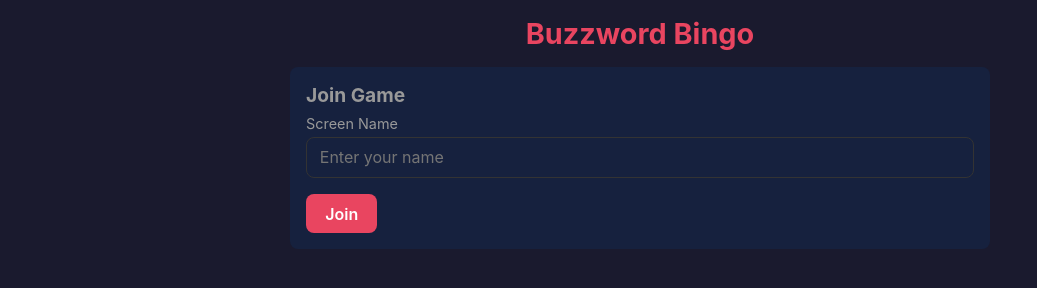
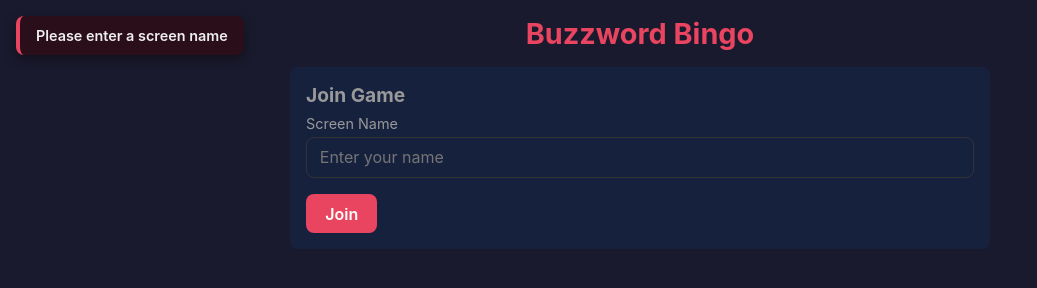
Before and after one commit to adrees/townhall-games, a website: page public/index.html in a window 1280 px wide. Both pictures are taken after a click on the button "Join". Shown: the whole page, without its empty margins (0-1037 px from the left). Drawn offline with Linux system fonts and the light colour scheme.

Commit message:
inline alerts

```diff
--- a/public/index.html
+++ b/public/index.html
@@ -7,6 +7,7 @@
   <link rel="stylesheet" href="/style.css">
 </head>
 <body>
+  <div id="notificationArea" class="notification-area hidden"></div>
   <div class="container">
     <h1>Buzzword Bingo</h1>
 
@@ -52,6 +53,18 @@
   <script>
     var ws;
     var playerId = null;
+    var notifTimer = null;
+
+    function showNotification(message, type) {
+      var el = document.getElementById('notificationArea');
+      el.textContent = message;
+      el.className = 'notification-area ' + (type || 'error');
+      if (notifTimer) clearTimeout(notifTimer);
+      notifTimer = setTimeout(function() {
+        el.classList.add('hidden');
+      }, 4000);
+    }
+
     var grid = null;
     var marked = null;
     var gameActive = false;
@@ -136,7 +149,7 @@
           break;
 
         case 'error':
-          alert('Error: ' + msg.message);
+          showNotification('Error: ' + msg.message, 'error');
           break;
       }
     }
@@ -144,7 +157,7 @@
     function joinGame() {
       var name = document.getElementById('screenName').value.trim();
       if (!name) {
-        alert('Please enter a screen name');
+        showNotification('Please enter a screen name', 'error');
         return;
       }
       ws.send(JSON.stringify({ type: 'join', screenName: name }));
--- a/public/style.css
+++ b/public/style.css
@@ -173,6 +173,32 @@ button:disabled {
   background: var(--surface);
 }
 
+/* Inline notification area */
+.notification-area {
+  position: fixed;
+  top: 1rem;
+  left: 1rem;
+  z-index: 1000;
+  max-width: 280px;
+  padding: 0.7rem 1rem;
+  border-radius: var(--radius);
+  font-size: 0.9rem;
+  font-weight: 600;
+  background: var(--accent);
+  color: var(--text);
+  border-left: 4px solid var(--primary);
+  box-shadow: 0 4px 12px rgba(0,0,0,0.4);
+}
+
+.notification-area.error {
+  border-left-color: var(--primary);
+  background: #2a0e1a;
+}
+
+.notification-area.info {
+  border-left-color: var(--success);
+}
+
 /* Status & notifications */
 .status-bar {
   text-align: center;
```
